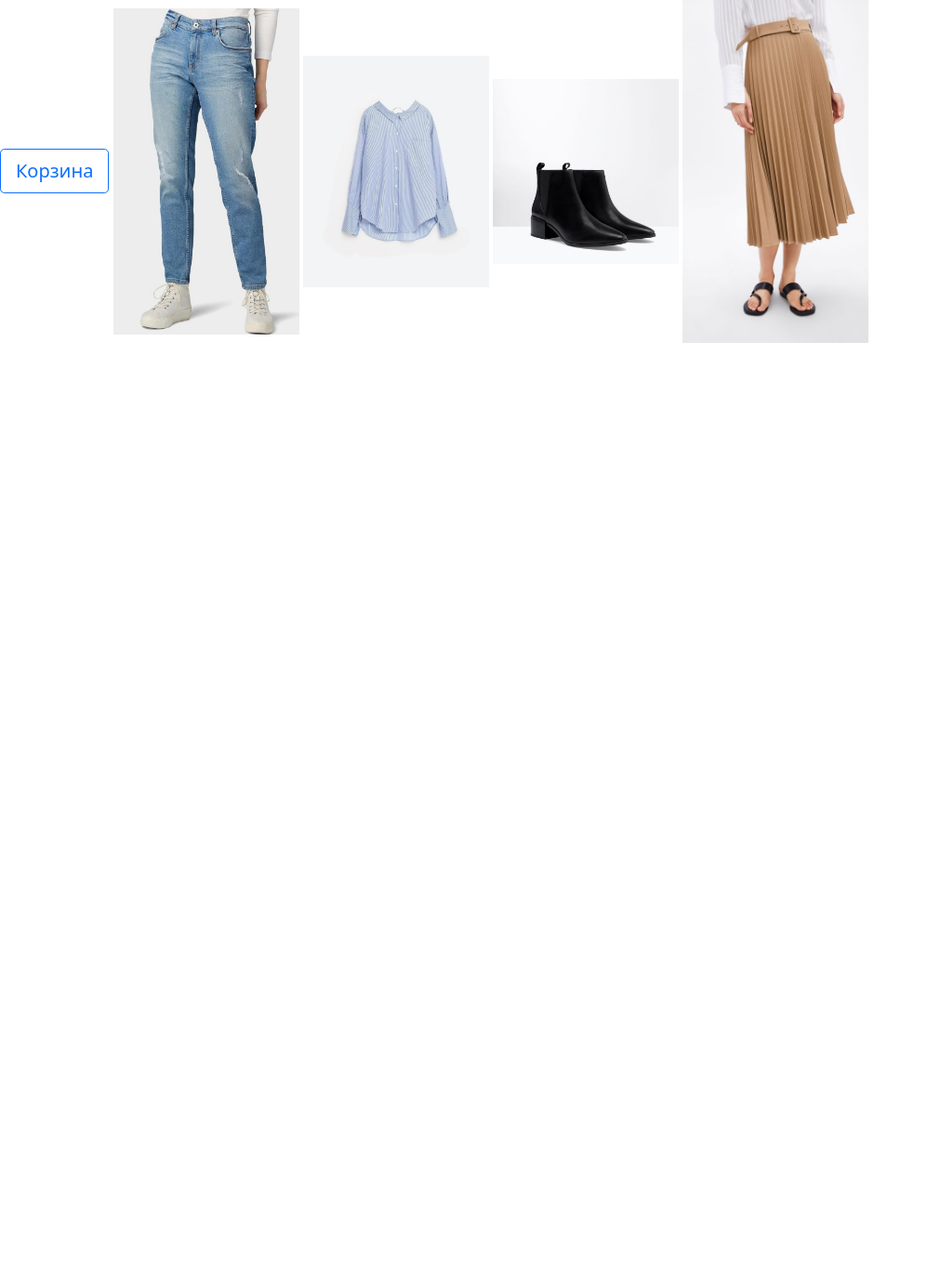
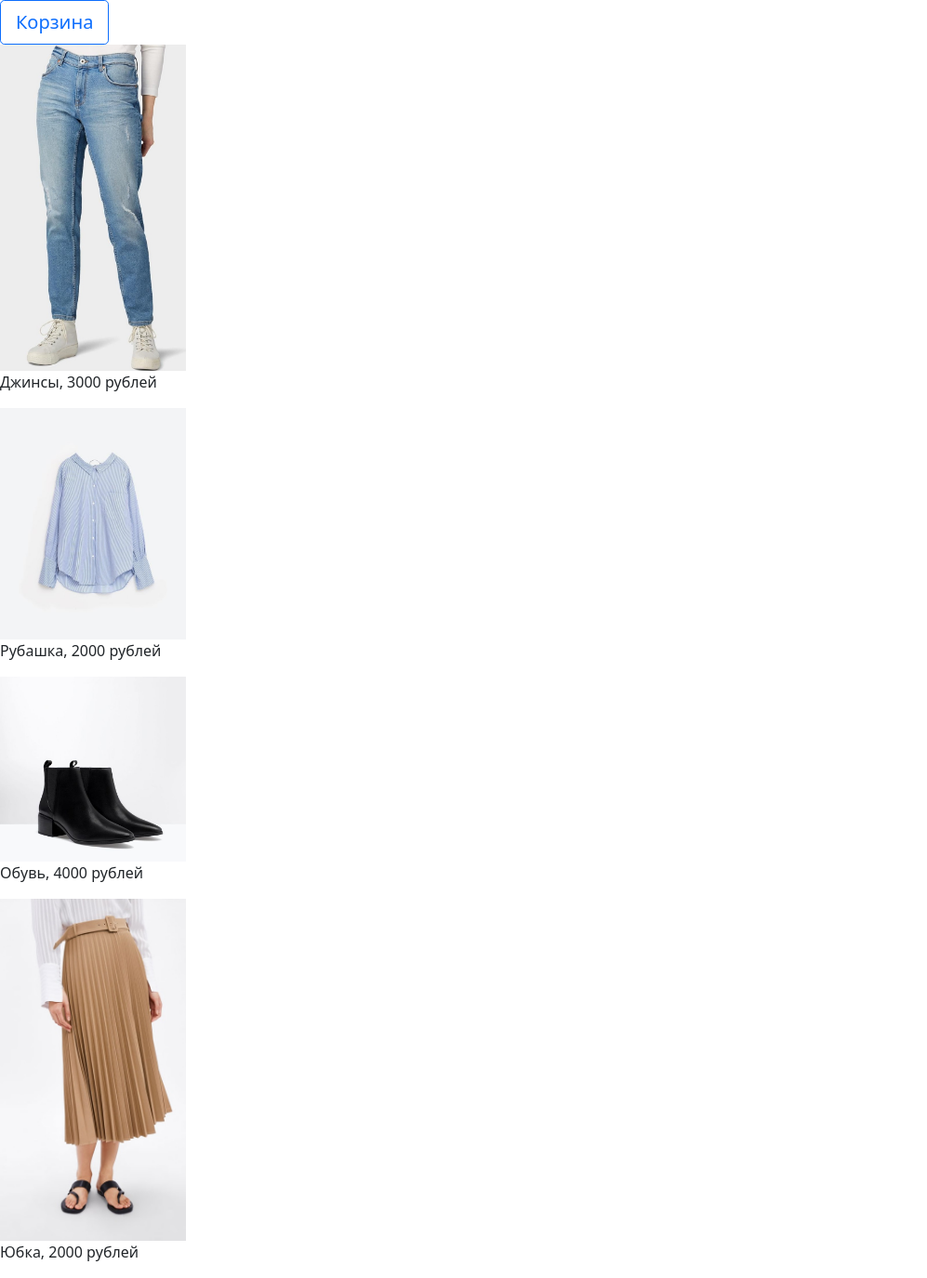
Before and after one commit to supersofochka/yl_project_WEB, a Flask app: page /products in a window 1280 px wide. Shown: the whole page at 93% size, without its empty margins (0-997 px from the left). Before the commit the page ends 369 px from the top, so only its background shows below. Run offline with Flask 2, Linux system fonts and the light colour scheme.

Commit message:
second version of page with products

```diff
--- a/templates/products.html
+++ b/templates/products.html
@@ -11,9 +11,21 @@
 </head>
 <body>
     <a class="btn btn-outline-primary btn-lg" href="basket" role="button">Корзина</a>
-    <img src="static/products/jeans.jpg" class="img-fluid" alt="джинсы" width="200" height="300">
-    <img src="static/products/shirt.jpg" class="img-fluid" alt="рубашка" width="200" height="300">
-    <img src="static/products/shoes.jpg" class="img-fluid" alt="обувь" width="200" height="300">
-    <img src="static/products/skirt.jpg" class="img-fluid" alt="юбка" width="200" height="300">
+    <div class="container-start">
+        <img src="static/products/jeans.jpg" class="img-fluid" alt="джинсы" width="200" height="300">
+        <p>Джинсы, 3000 рублей</p>
+    </div>
+    <div class="container-start">
+        <img src="static/products/shirt.jpg" class="img-fluid" alt="рубашка" width="200" height="300">
+        <p>Рубашка, 2000 рублей</p>
+    </div>
+    <div class="container-start">
+        <img src="static/products/shoes.jpg" class="img-fluid" alt="обувь" width="200" height="300">
+        <p>Обувь, 4000 рублей</p>
+    </div>
+    <div class="container-start">
+        <img src="static/products/skirt.jpg" class="img-fluid" alt="юбка" width="200" height="300">
+        <p>Юбка, 2000 рублей</p>
+    </div>
 </body>
 </html>
```
